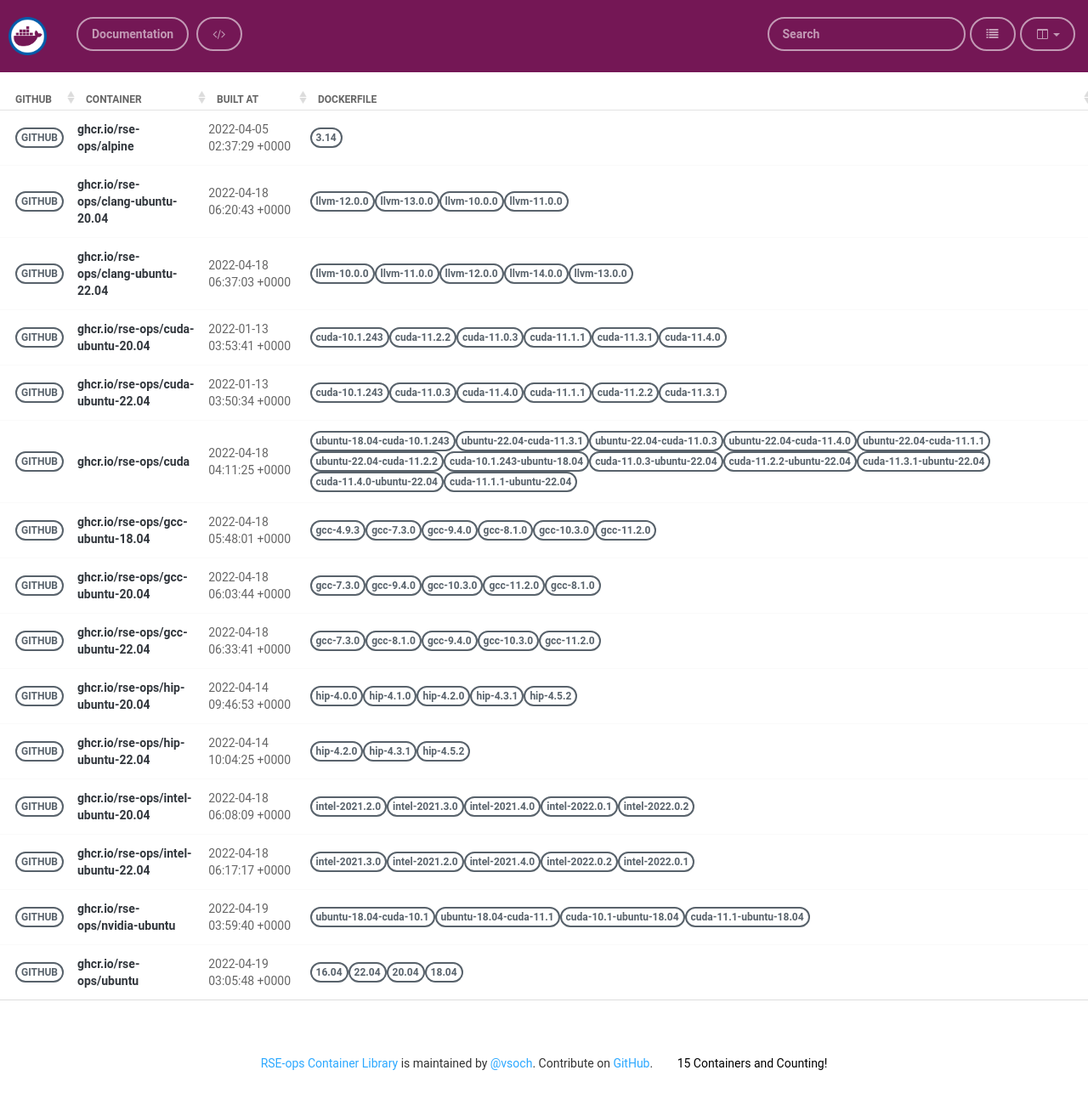
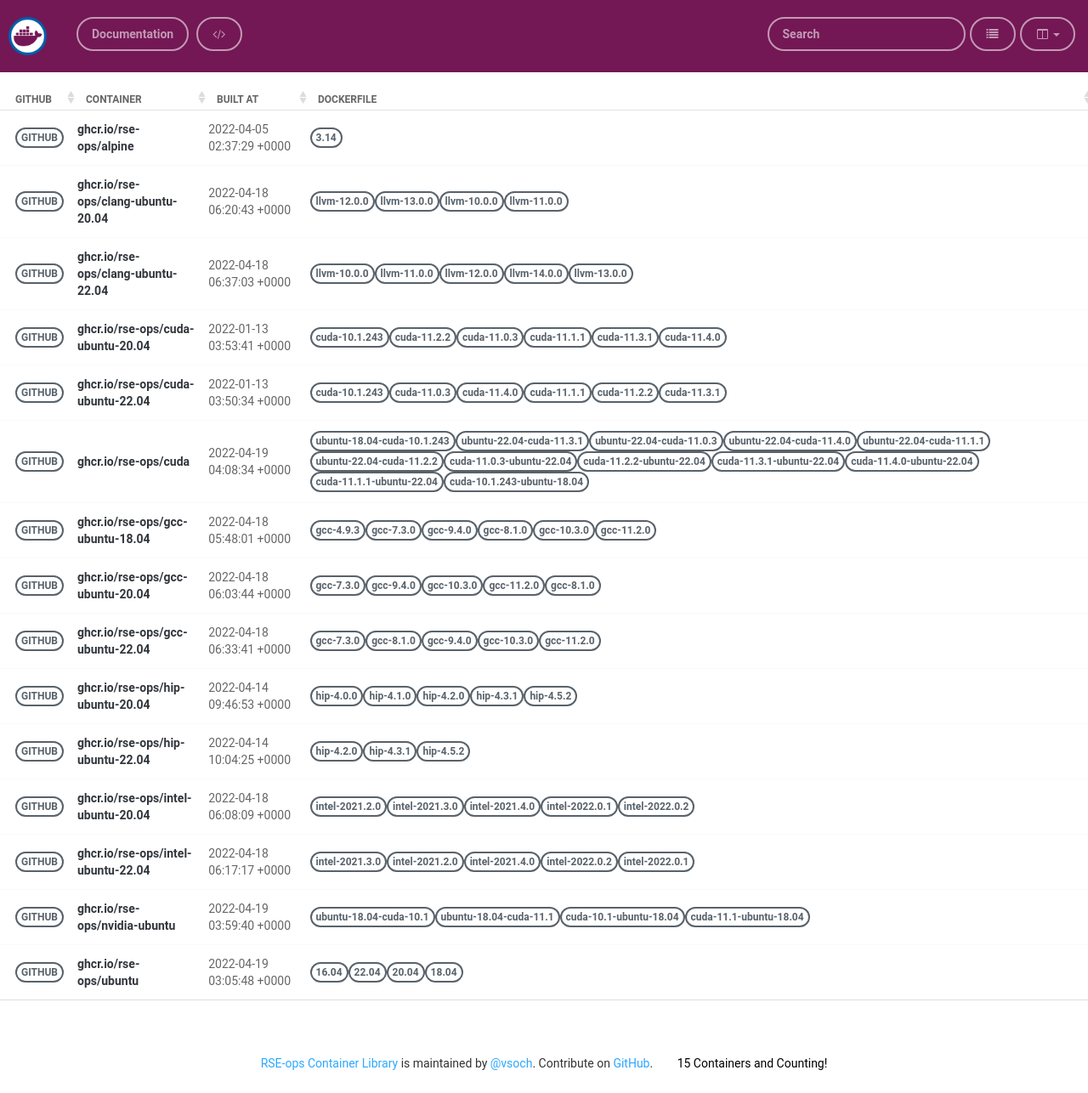
Before and after one commit to rse-ops/docker-images, a Jekyll site: the page built from pages/index.md, in a window 1280 px wide. Shown: the whole page at 85% size. Built offline with Jekyll 4.4.1, drawn with Linux system fonts in a browser that asks for light colours; nearby versions of some CDN libraries.

Commit message:
Automated push to update library 2022-04-19

```diff
--- a/_library/ghcr.io-rse-ops-cuda.md
+++ b/_library/ghcr.io-rse-ops-cuda.md
@@ -1,7 +1,7 @@
 ---
 layout: container
 name: ghcr.io/rse-ops/cuda
-updated_at: 2022-04-18 04:11:25.369612
+updated_at: 2022-04-19 04:08:34.254705
 
 
 container_url: https://github.com/orgs/rse-ops/packages/container/package/cuda
@@ -24,9 +24,6 @@ versions:
  - tag: ubuntu-22.04-cuda-11.2.2
    dockerfile: https://github.com/rse-ops/docker-images/blob/main/ubuntu/cuda/Dockerfile
    manifest: https://crane.ggcr.dev/manifest/ghcr.io/rse-ops/cuda:ubuntu-22.04-cuda-11.2.2
- - tag: cuda-10.1.243-ubuntu-18.04
-   dockerfile: https://github.com/rse-ops/docker-images/blob/main/ubuntu/cuda/Dockerfile
-   manifest: https://crane.ggcr.dev/manifest/ghcr.io/rse-ops/cuda:cuda-10.1.243-ubuntu-18.04
  - tag: cuda-11.0.3-ubuntu-22.04
    dockerfile: https://github.com/rse-ops/docker-images/blob/main/ubuntu/cuda/Dockerfile
    manifest: https://crane.ggcr.dev/manifest/ghcr.io/rse-ops/cuda:cuda-11.0.3-ubuntu-22.04
```
Also changed, not shown: other parts of _library/ghcr.io-rse-ops-cuda.md (+3 -0 lines).
